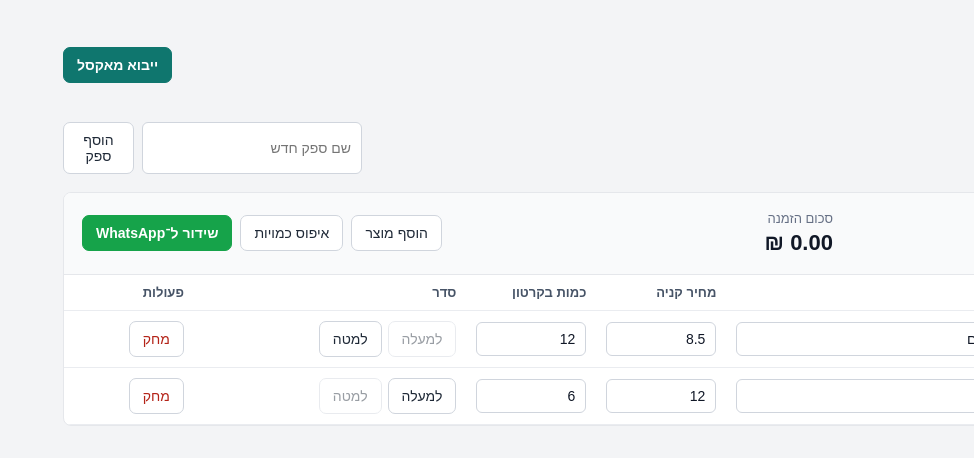
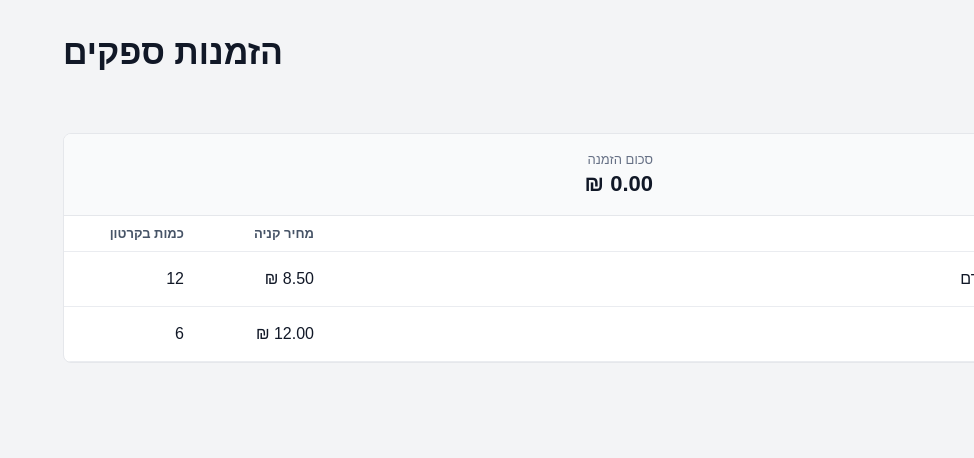
Before and after one commit to ihevron/supplier-orders-app, a React (Vite) app: page / in a window 1280 px wide. Shown: the top 458 px of the page, without its empty margins (306-1280 px from the left). Built offline with nearby package versions, Linux system fonts and the light colour scheme.

Commit message:
Limit app to first supplier ordering version

```diff
--- a/src/App.jsx
+++ b/src/App.jsx
@@ -1,8 +1,7 @@
 import { useEffect, useMemo, useState } from 'react'
-import * as XLSX from 'xlsx'
 import './App.css'
 
-const STORAGE_KEY = 'hevron-salad-supplier-orders-v1'
+const STORAGE_KEY = 'hevron-supplier-orders-v1'
 
 const initialSuppliers = [
   {
@@ -25,23 +24,34 @@ const initialSuppliers = [
       },
     ],
   },
+  {
+    id: 'supplier-2',
+    name: 'ספק נוסף',
+    products: [
+      {
+        id: 'product-3',
+        name: 'חומוס 1 ק״ג',
+        cartonQty: 8,
+        price: 14,
+        orderQty: 0,
+      },
+      {
+        id: 'product-4',
+        name: 'מטבוחה 500 גרם',
+        cartonQty: 10,
+        price: 9.75,
+        orderQty: 0,
+      },
+    ],
+  },
 ]
-
-function createId(prefix) {
-  return `${prefix}-${Date.now()}-${Math.random().toString(16).slice(2)}`
-}
 
 function parseNumber(value) {
   if (typeof value === 'number') {
     return Number.isFinite(value) ? value : 0
   }
 
-  if (typeof value !== 'string') {
-    return 0
-  }
-
-  const normalized = value.replace(',', '.').trim()
-  const number = Number(normalized)
+  const number = Number(String(value).replace(',', '.').trim())
   return Number.isFinite(number) ? number : 0
 }
 
@@ -51,16 +61,6 @@ function formatCurrency(value) {
     currency: 'ILS',
     maximumFractionDigits: 2,
   }).format(value)
-}
-
-function normalizeProduct(row, index) {
-  return {
-    id: createId(`product-${index}`),
-    name: String(row[0] ?? '').trim(),
-    cartonQty: parseNumber(row[1]),
-    price: parseNumber(row[2]),
-    orderQty: 0,
-  }
 }
 
 function App() {
@@ -75,18 +75,10 @@ function App() {
   const [activeSupplierId, setActiveSupplierId] = useState(
     () => suppliers[0]?.id ?? '',
   )
-  const [newSupplierName, setNewSupplierName] = useState('')
-  const [importMessage, setImportMessage] = useState('')
 
   useEffect(() => {
     localStorage.setItem(STORAGE_KEY, JSON.stringify(suppliers))
   }, [suppliers])
-
-  useEffect(() => {
-    if (!suppliers.some((supplier) => supplier.id === activeSupplierId)) {
-      setActiveSupplierId(suppliers[0]?.id ?? '')
-    }
-  }, [activeSupplierId, suppliers])
 
   const activeSupplier = useMemo(
     () => suppliers.find((supplier) => supplier.id === activeSupplierId),
@@ -104,190 +96,33 @@ function App() {
     )
   }, [activeSupplier])
 
-  function updateSupplier(supplierId, updater) {
+  function updateOrderQuantity(productId, value) {
+    const orderQty = Math.max(0, parseNumber(value))
+
     setSuppliers((currentSuppliers) =>
-      currentSuppliers.map((supplier) =>
-        supplier.id === supplierId ? updater(supplier) : supplier,
-      ),
-    )
-  }
-
-  function updateProduct(supplierId, productId, field, value) {
-    updateSupplier(supplierId, (supplier) => ({
-      ...supplier,
-      products: supplier.products.map((product) => {
-        if (product.id !== productId) {
-          return product
-        }
-
-        const numericFields = ['cartonQty', 'price', 'orderQty']
-        return {
-          ...product,
-          [field]: numericFields.includes(field) ? parseNumber(value) : value,
-        }
-      }),
-    }))
-  }
-
-  function addSupplier() {
-    const name = newSupplierName.trim()
-
-    if (!name) {
-      return
-    }
-
-    const supplier = {
-      id: createId('supplier'),
-      name,
-      products: [],
-    }
-
-    setSuppliers((currentSuppliers) => [...currentSuppliers, supplier])
-    setActiveSupplierId(supplier.id)
-    setNewSupplierName('')
-  }
-
-  function addProduct(supplierId) {
-    const product = {
-      id: createId('product'),
-      name: 'מוצר חדש',
-      cartonQty: 1,
-      price: 0,
-      orderQty: 0,
-    }
-
-    updateSupplier(supplierId, (supplier) => ({
-      ...supplier,
-      products: [...supplier.products, product],
-    }))
-  }
-
-  function deleteProduct(supplierId, productId) {
-    updateSupplier(supplierId, (supplier) => ({
-      ...supplier,
-      products: supplier.products.filter((product) => product.id !== productId),
-    }))
-  }
-
-  function moveProduct(supplierId, productId, direction) {
-    updateSupplier(supplierId, (supplier) => {
-      const productIndex = supplier.products.findIndex(
-        (product) => product.id === productId,
-      )
-      const nextIndex = productIndex + direction
-
-      if (productIndex < 0 || nextIndex < 0 || nextIndex >= supplier.products.length) {
+      currentSuppliers.map((supplier) => {
+        if (supplier.id !== activeSupplierId) {
           return supplier
         }
 
-      const products = [...supplier.products]
-      const [product] = products.splice(productIndex, 1)
-      products.splice(nextIndex, 0, product)
-
-      return { ...supplier, products }
-    })
+        return {
+          ...supplier,
+          products: supplier.products.map((product) =>
+            product.id === productId ? { ...product, orderQty } : product,
+          ),
         }
-
-  function resetQuantities(supplierId) {
-    updateSupplier(supplierId, (supplier) => ({
-      ...supplier,
-      products: supplier.products.map((product) => ({ ...product, orderQty: 0 })),
-    }))
-  }
-
-  function buildWhatsAppMessage(supplier) {
-    const orderedProducts = supplier.products.filter((product) => product.orderQty > 0)
-
-    if (orderedProducts.length === 0) {
-      return ''
-    }
-
-    const rows = orderedProducts.map(
-      (product) =>
-        `• ${product.name} - כמות: ${product.orderQty}, מחיר: ${formatCurrency(
-          product.price,
-        )}, כמות בקרטון: ${product.cartonQty}`,
+      }),
     )
-
-    return [
-      'הזמנה חדשה - חברון שיווק סלטים בע״מ',
-      `ספק: ${supplier.name}`,
-      '',
-      ...rows,
-      '',
-      `סה״כ הזמנה: ${formatCurrency(
-        orderedProducts.reduce(
-          (total, product) => total + product.orderQty * product.price,
-          0,
-        ),
-      )}`,
-    ].join('\n')
-  }
-
-  function sendToWhatsApp() {
-    if (!activeSupplier) {
-      return
-    }
-
-    const message = buildWhatsAppMessage(activeSupplier)
-
-    if (!message) {
-      setImportMessage('אין מוצרים עם כמות להזמנה גדולה מ־0.')
-      return
-    }
-
-    window.open(`https://wa.me/?text=${encodeURIComponent(message)}`, '_blank')
-  }
-
-  async function importExcel(event) {
-    const file = event.target.files?.[0]
-    event.target.value = ''
-
-    if (!file) {
-      return
-    }
-
-    const buffer = await file.arrayBuffer()
-    const workbook = XLSX.read(buffer, { type: 'array' })
-    const importedSuppliers = workbook.SheetNames.map((sheetName) => {
-      const worksheet = workbook.Sheets[sheetName]
-      const rows = XLSX.utils.sheet_to_json(worksheet, { header: 1, defval: '' })
-      const products = rows
-        .map(normalizeProduct)
-        .filter((product) => product.name.length > 0)
-
-      return {
-        id: createId('supplier'),
-        name: sheetName,
-        products,
-      }
-    }).filter((supplier) => supplier.products.length > 0)
-
-    if (importedSuppliers.length === 0) {
-      setImportMessage('לא נמצאו מוצרים לייבוא בקובץ.')
-      return
-    }
-
-    setSuppliers(importedSuppliers)
-    setActiveSupplierId(importedSuppliers[0].id)
-    setImportMessage(`יובאו ${importedSuppliers.length} ספקים מהקובץ.`)
   }
 
   return (
     <main className="app-shell">
       <header className="app-header">
-        <div>
         <p className="eyebrow">חברון שיווק סלטים בע״מ</p>
         <h1>הזמנות ספקים</h1>
-        </div>
-        <label className="import-button">
-          ייבוא מאקסל
-          <input type="file" accept=".xlsx,.xls" onChange={importExcel} />
-        </label>
       </header>
 
-      <section className="supplier-manager" aria-label="ניהול ספקים">
-        <div className="supplier-tabs" role="tablist" aria-label="ספקים">
+      <nav className="supplier-tabs" aria-label="ספקים">
         {suppliers.map((supplier) => (
           <button
             key={supplier.id}
@@ -298,24 +133,9 @@ function App() {
             {supplier.name}
           </button>
         ))}
-        </div>
+      </nav>
 
-        <div className="add-supplier">
-          <input
-            type="text"
-            value={newSupplierName}
-            onChange={(event) => setNewSupplierName(event.target.value)}
-            placeholder="שם ספק חדש"
-          />
-          <button type="button" onClick={addSupplier}>
-            הוסף ספק
-          </button>
-        </div>
-      </section>
-
-      {importMessage && <p className="status-message">{importMessage}</p>}
-
-      {activeSupplier ? (
+      {activeSupplier && (
         <section className="supplier-panel">
           <div className="supplier-summary">
             <div>
@@ -325,17 +145,6 @@ function App() {
             <div>
               <span>סכום הזמנה</span>
               <strong>{formatCurrency(orderTotal)}</strong>
-            </div>
-            <div className="summary-actions">
-              <button type="button" onClick={() => addProduct(activeSupplier.id)}>
-                הוסף מוצר
-              </button>
-              <button type="button" onClick={() => resetQuantities(activeSupplier.id)}>
-                איפוס כמויות
-              </button>
-              <button type="button" className="whatsapp" onClick={sendToWhatsApp}>
-                שידור ל־WhatsApp
-              </button>
             </div>
           </div>
 
@@ -347,12 +156,10 @@ function App() {
                   <th>שם מוצר</th>
                   <th>מחיר קניה</th>
                   <th>כמות בקרטון</th>
-                  <th>סדר</th>
-                  <th>פעולות</th>
                 </tr>
               </thead>
               <tbody>
-                {activeSupplier.products.map((product, index) => (
+                {activeSupplier.products.map((product) => (
                   <tr key={product.id}>
                     <td>
                       <input
@@ -360,97 +167,20 @@ function App() {
                         min="0"
                         value={product.orderQty}
                         onChange={(event) =>
-                          updateProduct(
-                            activeSupplier.id,
-                            product.id,
-                            'orderQty',
-                            event.target.value,
-                          )
+                          updateOrderQuantity(product.id, event.target.value)
                         }
+                        aria-label={`כמות להזמנה עבור ${product.name}`}
                       />
                     </td>
-                    <td>
-                      <input
-                        type="text"
-                        value={product.name}
-                        onChange={(event) =>
-                          updateProduct(
-                            activeSupplier.id,
-                            product.id,
-                            'name',
-                            event.target.value,
-                          )
-                        }
-                      />
-                    </td>
-                    <td>
-                      <input
-                        type="number"
-                        min="0"
-                        step="0.01"
-                        value={product.price}
-                        onChange={(event) =>
-                          updateProduct(
-                            activeSupplier.id,
-                            product.id,
-                            'price',
-                            event.target.value,
-                          )
-                        }
-                      />
-                    </td>
-                    <td>
-                      <input
-                        type="number"
-                        min="0"
-                        value={product.cartonQty}
-                        onChange={(event) =>
-                          updateProduct(
-                            activeSupplier.id,
-                            product.id,
-                            'cartonQty',
-                            event.target.value,
-                          )
-                        }
-                      />
-                    </td>
-                    <td className="order-buttons">
-                      <button
-                        type="button"
-                        onClick={() => moveProduct(activeSupplier.id, product.id, -1)}
-                        disabled={index === 0}
-                      >
-                        למעלה
-                      </button>
-                      <button
-                        type="button"
-                        onClick={() => moveProduct(activeSupplier.id, product.id, 1)}
-                        disabled={index === activeSupplier.products.length - 1}
-                      >
-                        למטה
-                      </button>
-                    </td>
-                    <td>
-                      <button
-                        type="button"
-                        className="danger"
-                        onClick={() => deleteProduct(activeSupplier.id, product.id)}
-                      >
-                        מחק
-                      </button>
-                    </td>
+                    <td>{product.name}</td>
+                    <td>{formatCurrency(product.price)}</td>
+                    <td>{product.cartonQty}</td>
                   </tr>
                 ))}
               </tbody>
             </table>
-
-            {activeSupplier.products.length === 0 && (
-              <p className="empty-state">אין מוצרים לספק הזה עדיין.</p>
-            )}
           </div>
         </section>
-      ) : (
-        <section className="empty-state">יש להוסיף ספק כדי להתחיל הזמנה.</section>
       )}
     </main>
   )
```
Lines whose indentation alone changed are shown as unchanged.
